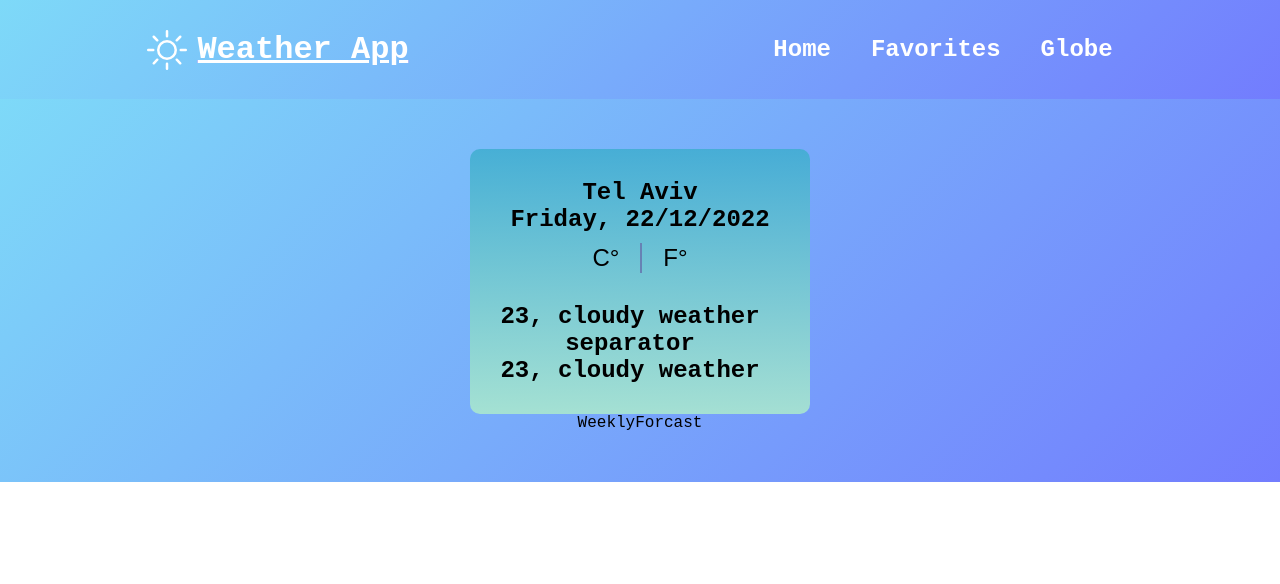
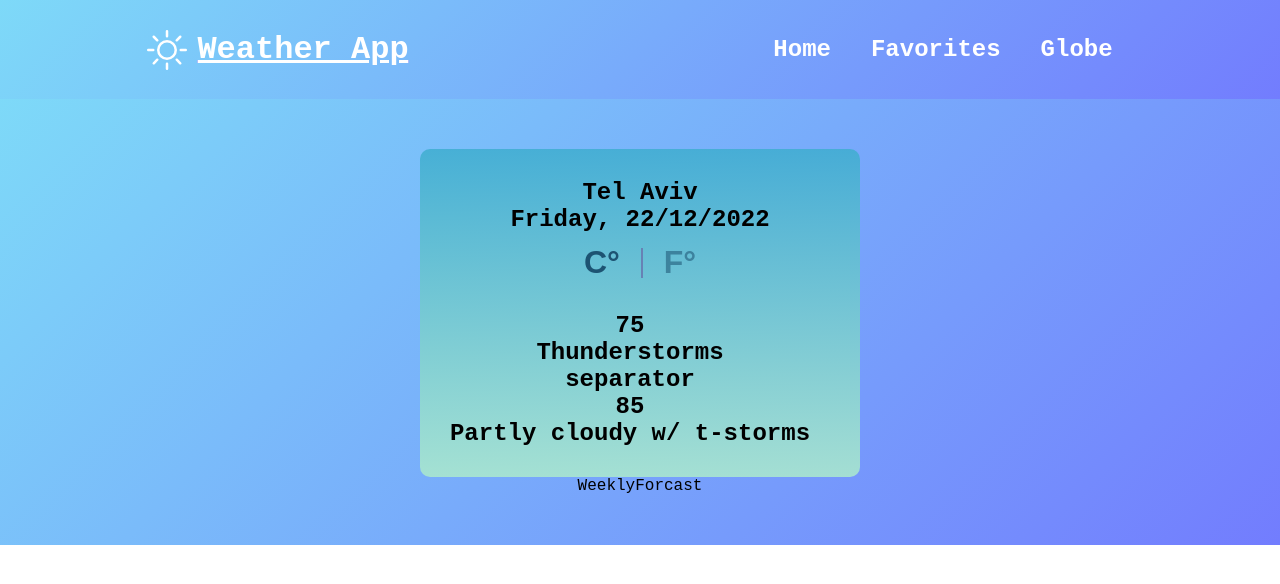
Before and after one commit to uriellevy/Redux-toolkit-app, a React (Create React App) app in the folder redux-toolkit-weather/: page / in a window 1280 px wide. Shown: the top 584 px of the page. Built offline with nearby package versions, Linux system fonts and the light colour scheme.

Commit message:
home-mainItem: celsius toggle added + celsius converter utils function added

```diff
--- a/redux-toolkit-weather/src/components/NavBar.tsx
+++ b/redux-toolkit-weather/src/components/NavBar.tsx
@@ -1,10 +1,10 @@
 import { NavLink, Link } from "react-router-dom";
 import classes from "./NavBar.module.scss";
 import { BsSun, BsMoonStars } from "react-icons/bs";
-import {HomePageConsts} from ".././constants/HomePageConsts"
+import {NavBarConsts} from "../constants/WeatherConsts"
 
 const NavBar = () => {
-    const {HOME_PAGE_TITLE, HOME, FAVORITES, GLOBE} = HomePageConsts;
+    const {HOME_PAGE_TITLE, HOME, FAVORITES, GLOBE} = NavBarConsts;
 
     return (
         <nav className={classes.navbarContainer}>
--- a/redux-toolkit-weather/src/constants/HomePageConsts.ts
+++ b/redux-toolkit-weather/src/constants/WeatherConsts.ts
@@ -1,8 +1,11 @@
 export const HomePageConsts = {
-    HOME_PAGE_TITLE: "Weather App",
     CELSIUS_SIGN: "C°",
     FAHRENHEIT_SIGN: "F°",
     GLOBAL_TEMP_SIGN: "°",
+}
+
+export const NavBarConsts = {
+    HOME_PAGE_TITLE: "Weather App",
     HOME: "Home",
     FAVORITES: "Favorites",
     GLOBE: "Globe",
--- a/redux-toolkit-weather/src/hooks/UseBoolean.tsx
+++ b/redux-toolkit-weather/src/hooks/UseBoolean.tsx
@@ -1,6 +1,6 @@
 import React, { useState } from 'react';
 
-const useBoolean = (initialState = false) => {
+const UseBoolean = (initialState = false) => {
     const [bool, setBool] = useState<boolean>(initialState);
 
     const trueHandler = () => setBool(true);
@@ -19,4 +19,4 @@ const useBoolean = (initialState = false) => {
   ] as const
 }
 
-export default useBoolean
+export default UseBoolean
--- a/redux-toolkit-weather/src/index.css
+++ b/redux-toolkit-weather/src/index.css
@@ -9,6 +9,9 @@
   --small: 16px;
   --medium: 24px;
   --large: 32px;
+  --weight-light: 300;
+  --weight-bold: 600;
+  --weight-very-bold: 900;
 }
 
 body {
--- a/redux-toolkit-weather/src/pages/Home/Home.tsx
+++ b/redux-toolkit-weather/src/pages/Home/Home.tsx
@@ -1,6 +1,6 @@
 import React from 'react'
 import classes from "./Home.module.scss"
-import {HomePageConsts} from "../../constants/HomePageConsts"
+import {HomePageConsts} from "../../constants/WeatherConsts"
 import MainItem from './MainItem';
 import WeeklyForcast from './WeeklyForcast';
 
--- a/redux-toolkit-weather/src/pages/Home/MainItem.module.scss
+++ b/redux-toolkit-weather/src/pages/Home/MainItem.module.scss
@@ -20,6 +20,10 @@
                 border: none;
                 font-size: var(--medium);
                 cursor: pointer;
+                font-weight: var(--weight-bold);
+                color: #1d53728f;
+                transition: all 0.2s ease;
+                font-size: var(--large);
             }
             .celsiusBtn {
             }
@@ -32,6 +36,10 @@
             }
             .fahrenheitBtn {
 
+            }
+
+            .active {
+                color: #1d5372;
             }
         }
     }
--- a/redux-toolkit-weather/src/pages/Home/MainItem.tsx
+++ b/redux-toolkit-weather/src/pages/Home/MainItem.tsx
@@ -1,28 +1,33 @@
 import React from 'react'
 import classes from "./MainItem.module.scss"
-import {HomePageConsts} from "../../constants/HomePageConsts"
+import {HomePageConsts} from "../../constants/WeatherConsts"
+import UseBoolean from "../../hooks/UseBoolean"
+import {dummy_data} from "../../constants/ApiConsts"
 
 const MainItem = () => {
     const {FAHRENHEIT_SIGN, CELSIUS_SIGN} = HomePageConsts;
+    const [isCelsius, {setFalse, setTrue}] = UseBoolean(true)
+
     return (
         <div className={classes.mainItemContainer}>
             <div className={classes.topSection}>
                 <div>Tel Aviv</div>
                 <div>Friday, 22/12/2022</div>
                 <div className={classes.tempSignsWrapper}>
-                    <button className={classes.celsiusBtn}>{CELSIUS_SIGN}</button>
+                    <button className={isCelsius ? classes.active : ""} onClick={setTrue}>{CELSIUS_SIGN}</button>
                     <div className={classes.divider}/>
-                    <button className={classes.fahrenheitBtn}>{FAHRENHEIT_SIGN}</button>
+                    <button className={!isCelsius ? classes.active : ""} onClick={setFalse}>{FAHRENHEIT_SIGN}</button>
                 </div>
             </div>
             <div className={classes.bottomSection}>
-                <div className={classes.dayTemp}>
-                    23, cloudy weather
-
+                <div className={classes.dayTempWrapper}>
+                    <div className={classes.dayTemp} >{dummy_data.DailyForecasts[0].Temperature.Maximum.Value}</div>
+                    <div className={classes.description}>{dummy_data.DailyForecasts[0].Day.IconPhrase}</div>
                 </div>
                 <div className={classes.separator}>separator</div>
-                <div className={classes.dayTemp}>
-                    23, cloudy weather
+                <div className={classes.nightTempWrapper}>
+                <div className={classes.nightTemp} >{dummy_data.DailyForecasts[0].Temperature.Minimum.Value}</div>
+                    <div className={classes.description}>{dummy_data.DailyForecasts[0].Night.IconPhrase}</div>
                 </div>
             </div>
         </div>
--- /dev/null
+++ b/redux-toolkit-weather/src/utils/utilsFunctions.ts
@@ -0,0 +1,4 @@
+export const fahrenheitToCelciusConverter = (isCelsius:boolean, temp:number) => {
+    const convertedTemp = isCelsius ? Math.round((temp - 32) * 0.5556) : temp;
+    return convertedTemp;
+};
```
